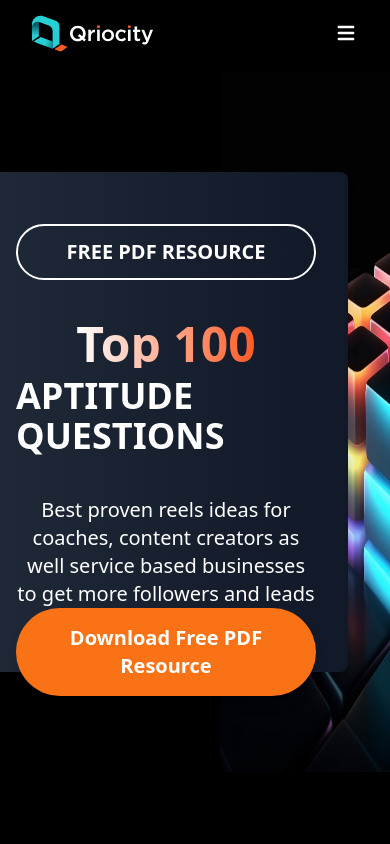
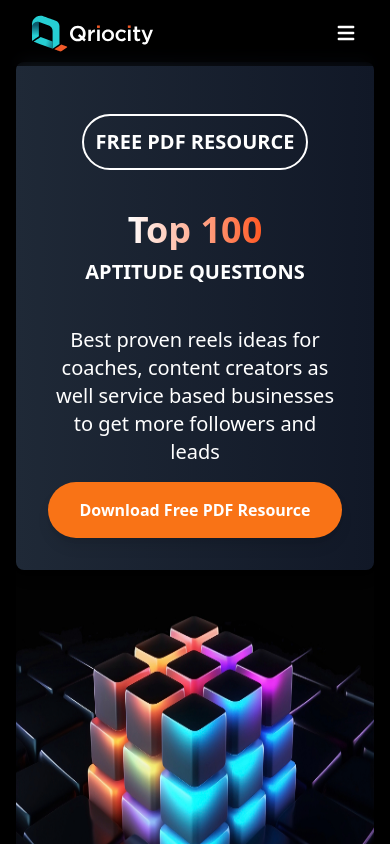
Before and after one commit to Qriocity-Company/Qriocity, a React (Vite) app: page /resources in a window 390 px wide. Built offline with nearby package versions, Linux system fonts and the light colour scheme.

Commit message:
Update ResourcesLandingPage.jsx

```diff
--- a/src/pages/ResourcesLandingPage.jsx
+++ b/src/pages/ResourcesLandingPage.jsx
@@ -15,17 +15,17 @@ const ResourceLandingPage = () => {
   };
   return (
     <div className="bg-black h-screen flex items-center justify-center">
-      <div className="relative flex items-center justify-between w-full p-4 ">
-        <div className="relative box -m-8 p-8  bg-gradient-to-r from-gray-800 to-gray-900 text-white rounded-lg shadow-lg w-[500px] h-[500px] flex flex-col">
-          <div className="place-self-center p-3 w-[300px] flex justify-center items-center rounded-full text-white border-2 border-white mt-5">
+      <div className="relative flex flex-col lg:flex-row items-center justify-between w-full p-4 ">
+        <div className="relative box mt-32 lg:-m-8  p-8  bg-gradient-to-r from-gray-800 to-gray-900 text-white rounded-lg shadow-lg lg:w-[500px] lg:h-[500px] flex flex-col">
+          <div className="place-self-center p-3 lg:w-[300px] w-auto flex justify-center items-center rounded-full text-white border-2 border-white mt-5">
             <h1 className="text-xl font-bold place-self-center ">
               FREE PDF RESOURCE
             </h1>
           </div>
-          <h2 className="text-5xl font-bold  mt-10 place-self-center bg-clip-text text-transparent bg-gradient-to-r from-white to-[#FF5924]">
+          <h2 className="lg:text-5xl text-4xl font-bold  mt-10 place-self-center bg-clip-text text-transparent bg-gradient-to-r from-white to-[#FF5924]">
             Top 100
           </h2>
-          <h2 className="text-4xl font-semibold mt-2 place-self-center">
+          <h2 className="lg:text-4xl text-xl font-semibold mt-2 place-self-center">
             APTITUDE QUESTIONS
           </h2>
           <div className="mt-10 flex items-center justify-center">
@@ -36,13 +36,17 @@ const ResourceLandingPage = () => {
           </div>
 
           <button
-            className="mt-auto relative bg-orange-500 text-white text-xl font-bold rounded-full shadow-lg hover:opacity-90 transition duration-300 background p-4"
+            className="mt-4 relative bg-orange-500 text-white lg:text-xl font-bold  rounded-full shadow-lg hover:opacity-90 transition duration-300 background p-4"
             onClick={handleClick}
           >
             Download Free PDF Resource
           </button>
         </div>
-        <img className=" h-[700px] -m-24 " src={bg} alt="background" />
+        <img
+          className="h-[500px] lg:h-[700px] lg:-m-24 -m-20  "
+          src={bg}
+          alt="background"
+        />
       </div>
     </div>
   );
```
